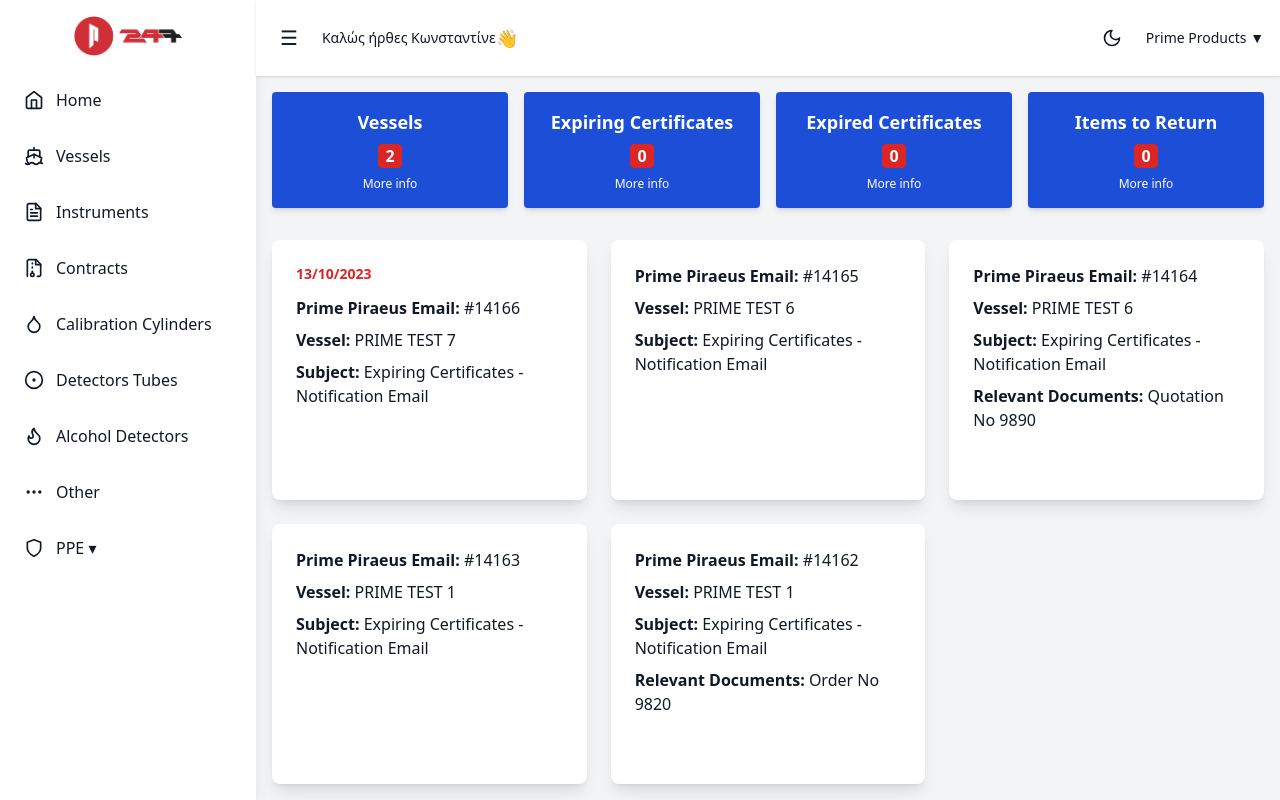
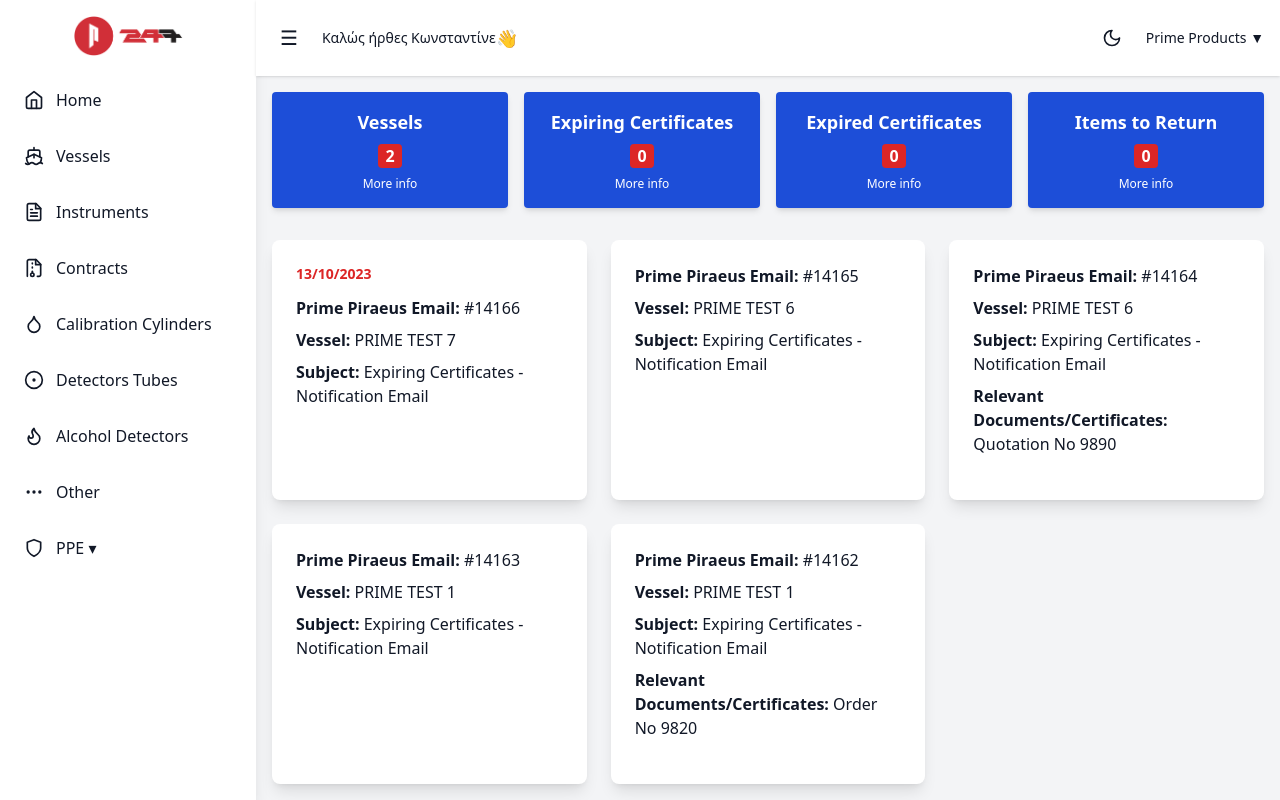
Before and after one commit to ktsouflias/dashboard-mockup, a React (Vite) app: page / in a window 1280 px wide. Built offline with nearby package versions, Linux system fonts and the light colour scheme.

Commit message:
Update UI: final

```diff
--- a/src/App.jsx
+++ b/src/App.jsx
@@ -224,7 +224,7 @@ const App = () => {
                             </p>
                             {item.documents && (
                               <p className="mb-2">
-                                <strong>Relevant Documents:</strong> {item.documents}
+                                <strong>Relevant Documents/Certificates:</strong> {item.documents}
                               </p>
                             )}
                           </div>
```
